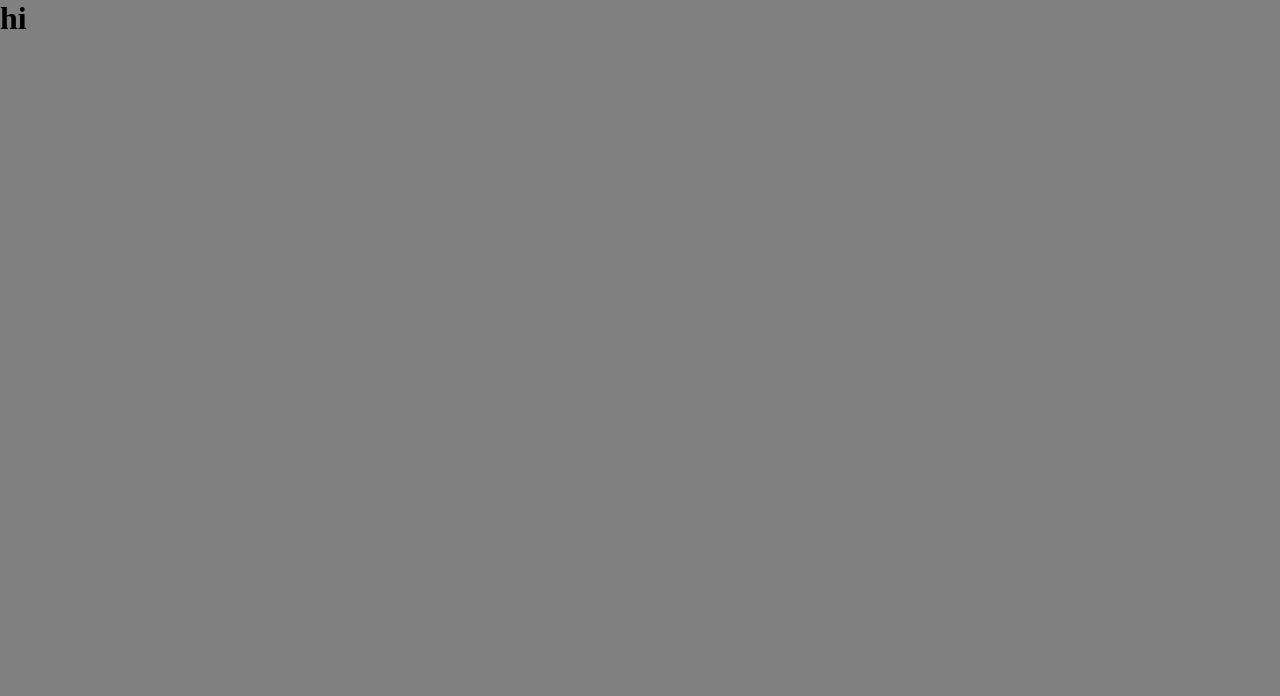
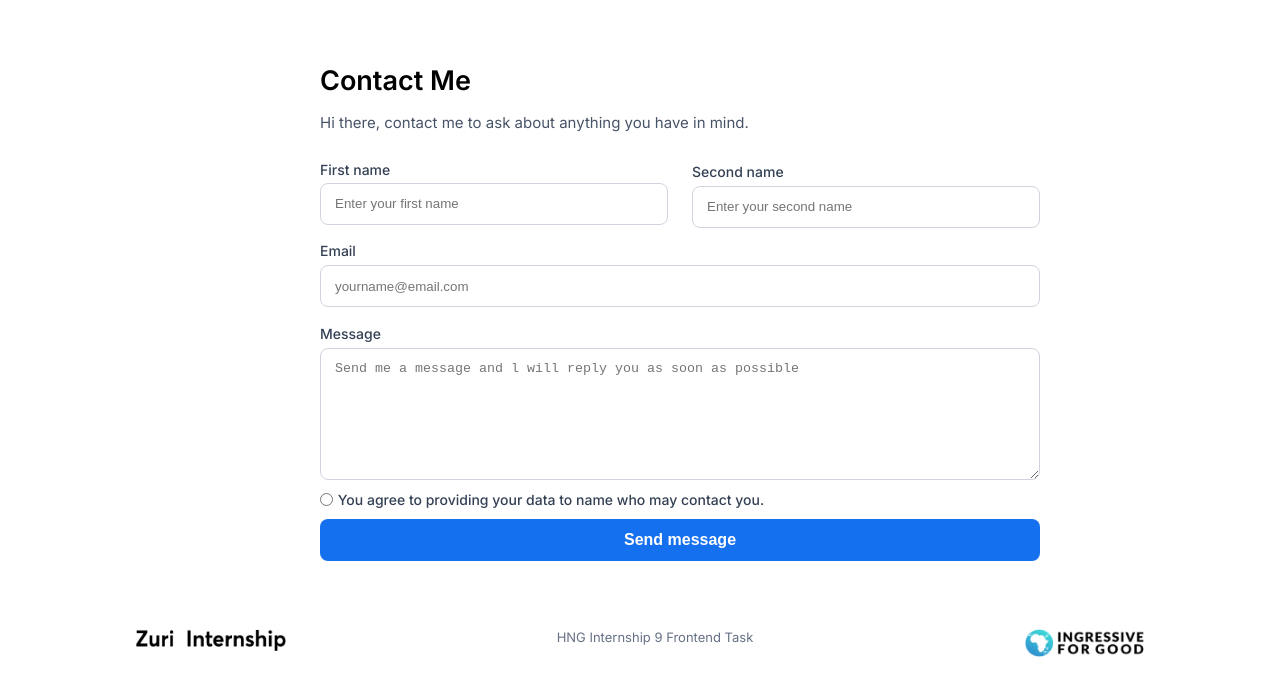
Before and after one commit to tebionyons/linktree-clone-stage-1, a React (Create React App) app: page /contact in a window 1280 px wide. Shown: the top 696 px of the page. Built offline with nearby package versions, Linux system fonts and the light colour scheme.

Commit message:
Style contact page

```diff
--- a/src/Components/Contact.jsx
+++ b/src/Components/Contact.jsx
@@ -1,8 +1,79 @@
-import React from 'react'
+import React from "react";
+import "../Contact.css";
+import Footer from "./Footer";
 
 
-export default function Contact(){
-    return(
-        <h1>hi</h1>
-    )
-    }
+export default function Contact() {
+  const [formData, setFormData] = React.useState({
+    FirstName: "",
+    SecondName: "",
+    Email: "",
+    Message: "",
+  });
+
+  function handleChange(event){
+    setFormData(prevFormData =>{
+      return{
+        ...prevFormData,
+        [event.target.name]: event.target.value
+      }
+    })
+  }
+
+  return (
+    <section className="contact__form">
+    <form action="" id="contact-form">
+        <div className="contact-description">
+      <h3 className="contact__" >Contact Me</h3>
+      <p className="contact-me">Hi there, contact me to ask about anything you have in mind.</p>
+      </div>
+      <div className="first-and-second-name">
+      <label htmlFor="firstName" className="firstname">
+        First name
+        <input
+          type="text"
+          placeholder="Enter your first name"
+          name="firstName"
+          id="first_name"
+          onChange={handleChange}
+          value={formData.FirstName}
+        />
+      </label>
+      <div>
+      <label htmlFor="secondName" className="secondname">
+        Second name
+        <input
+          type="text"
+          placeholder="Enter your second name"
+          name="secondName"
+          id="second_name"
+          onChange={handleChange}
+          value={formData.SecondName}
+        />
+      </label>
+      </div>
+      </div>
+      <label htmlFor="email" className="email">
+        Email
+        <input type="email" onChange={handleChange} placeholder="yourname@email.com" id="email" value={formData.Email} />
+      </label>
+      <label htmlFor="message" className="message">
+        Message
+        <textarea
+          placeholder="Send me a message and l will reply you as soon as possible"
+          value={formData.Message}
+
+          id="message"
+          onChange={handleChange}
+        />
+        <div className="radio_button">
+        <input type="radio"/>
+        <p>You agree to providing your data to name who may contact you.</p>
+        </div>
+      </label>
+      <button id="btn__submit">Send message</button>
+    </form>
+    <Footer/>
+</section>
+  );
+}
--- /dev/null
+++ b/src/Contact.css
@@ -0,0 +1,108 @@
+@import url('https://fonts.googleapis.com/css2?family=Inter:wght@400;500;600&display=swap');
+
+* {
+  padding: 0;
+  margin: 0;
+  box-sizing: border-box;
+}
+body{
+    font-family: 'inter';
+}
+#first_name,
+#second_name,
+#email,
+#message {
+  display: flex;
+  flex-direction: column;
+}
+
+#first_name,
+#second_name {
+  width: 348px;
+  height: 42px;
+  border-radius: 8px;
+  padding: 10px 14px 10px 14px;
+  margin-top: .3rem;
+  border: 1px solid #D0D5DD;
+}
+.first-and-second-name {
+  display: flex;
+  gap: 24px;
+  margin: 0.8rem 8rem;
+  padding-bottom: 0;
+}
+
+.contact-description {
+  margin: 0 8rem;
+  padding-top: 4rem;
+}
+
+#email {
+  width: 720px;
+  height: 42px;
+  border-radius: 8px;
+  margin: 0 8rem;
+  padding: 12px 14px 12px 14px;
+  margin-bottom: 1rem;
+  margin-top: .3rem;
+  border: 1px solid #D0D5DD;
+}
+
+#message {
+  height: 132px;
+  width: 720px;
+  border-radius: 8px;
+  margin: 0 8rem;
+  padding: 12px 14px 12px 14px;
+  margin-top: .3rem;
+  border: 1px solid #D0D5DD;
+}
+
+.email {
+  margin: 0 8rem;
+}
+.radio_button{
+    display: flex;
+    margin: 0 8rem;
+    margin-top: .7rem;
+    gap: .3rem;
+}
+
+.contact-me {
+  padding: 1rem 0;
+  font-size: 15px;
+  color: #475467;
+}
+
+#btn__submit{
+ width: 720px;
+ padding: 12px 20px 12px 20px;
+ margin: 0 8rem;
+ border-radius: 8px;
+ margin-top: .7rem;
+ background: #1570EF;
+ color: #fff;
+ font-size: 16px;
+ font-weight: 600;
+ border: none;
+}
+.firstname,
+.secondname,
+.email,
+.message{
+    font-size: 14px;
+    color: #344054;
+    font-weight: 500;
+}
+.contact__form{
+    background: #fff;
+}
+#contact-form{
+    margin-left: 12rem;
+    margin-bottom: 3rem;
+
+}
+.contact__{
+    font-size: 27px;
+    font-weight: 600;
+}
--- a/src/index.css
+++ b/src/index.css
@@ -22,7 +22,7 @@
   margin: 0;
 }
 body {
-  background: grey;
+  background: #fff;
 }
 
 
```
